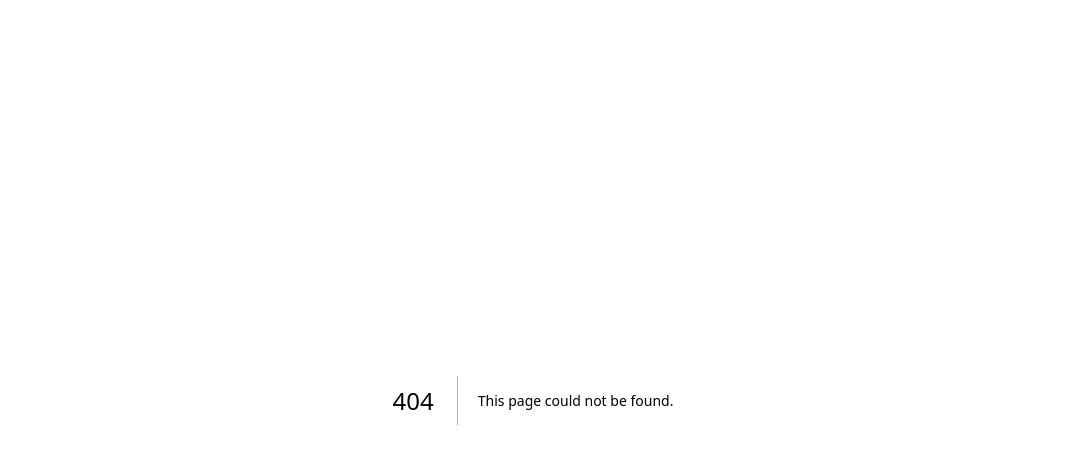
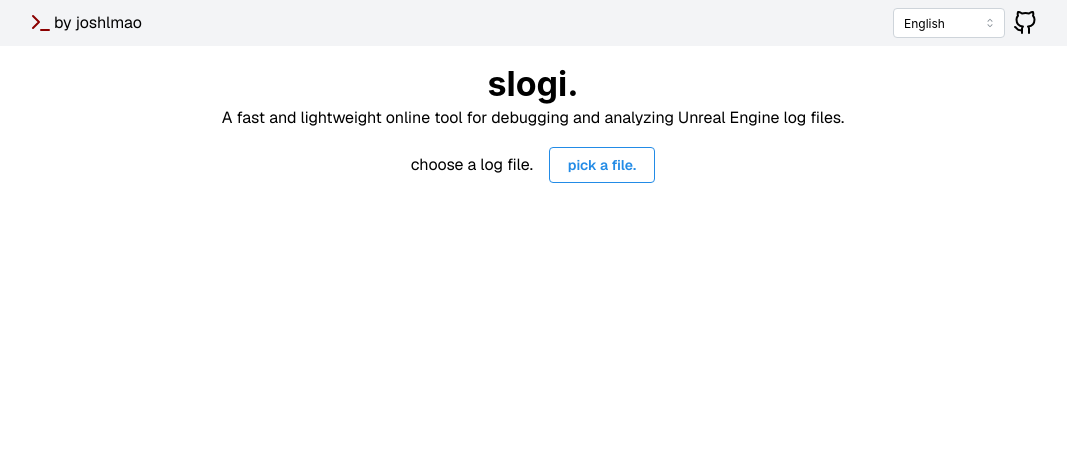
Before and after one commit to JoshLmao/slogi, a Next.js app: page /1 in a window 1280 px wide. Before the commit this address had no page. Shown: the top 464 px of the page, without its empty margins (107-1174 px from the left). Built offline with nearby package versions, Linux system fonts and the light colour scheme.

Commit message:
able to navigate to localized subpaths

```diff
--- a/next.config.ts
+++ b/next.config.ts
@@ -1,8 +1,6 @@
-import * as nextI18NextConfig from './next-i18next.config.js';
 import type { NextConfig } from 'next';
 
 const nextConfig: NextConfig = {
-    i18n: (nextI18NextConfig as unknown as { i18n: NonNullable<NextConfig['i18n']> }).i18n,
     /* config options here */
 };
 
--- a/src/app/page.tsx
+++ b/src/app/[locale]/page.tsx
@@ -1,6 +1,6 @@
 import "@mantine/core/styles.css";
 
-import Landing from "./components/Landing";
+import Landing from "../components/Landing";
 import { ColorSchemeScript, createTheme, MantineProvider } from "@mantine/core";
 import Head from "next/head";
 
--- a/src/app/components/Landing.tsx
+++ b/src/app/components/Landing.tsx
@@ -33,7 +33,7 @@ export default function Landing() {
 
     const router = useRouter();
 
-    const { t } = useTranslation("common");
+    const { t, i18n } = useTranslation("common");
 
     const logLevelsArray = Object.values(ELogLevel);
 
@@ -201,6 +201,17 @@ export default function Landing() {
         }
     };
 
+    useEffect(() => {
+        if (typeof window === "undefined") return;
+        const currentLocale = window.location.pathname.split("/")[1];
+        if (currentLocale && currentLocale !== language) {
+            setLanguage(currentLocale);
+        }
+        if (currentLocale && i18n.language !== currentLocale) {
+            i18n.changeLanguage(currentLocale);
+        }
+    }, [i18n, language]);
+
     return (
         <div className="min-h-screen flex flex-col">
             {/* Thin heading strip */}
--- /dev/null
+++ b/src/middleware.ts
@@ -0,0 +1,13 @@
+import { NextResponse } from 'next/server';
+import type { NextRequest } from 'next/server';
+
+export function middleware(request: NextRequest) {
+    //const supportedLocales = ['en', 'zh'];
+    const { pathname } = request.nextUrl;
+    // Only redirect if at root ("/") and not already at a locale
+    if (pathname === '/') {
+        return NextResponse.redirect(new URL('/en', request.url));
+    }
+    // Do NOT redirect if already at /en, /zh, or any other path
+    return NextResponse.next();
+}
```
